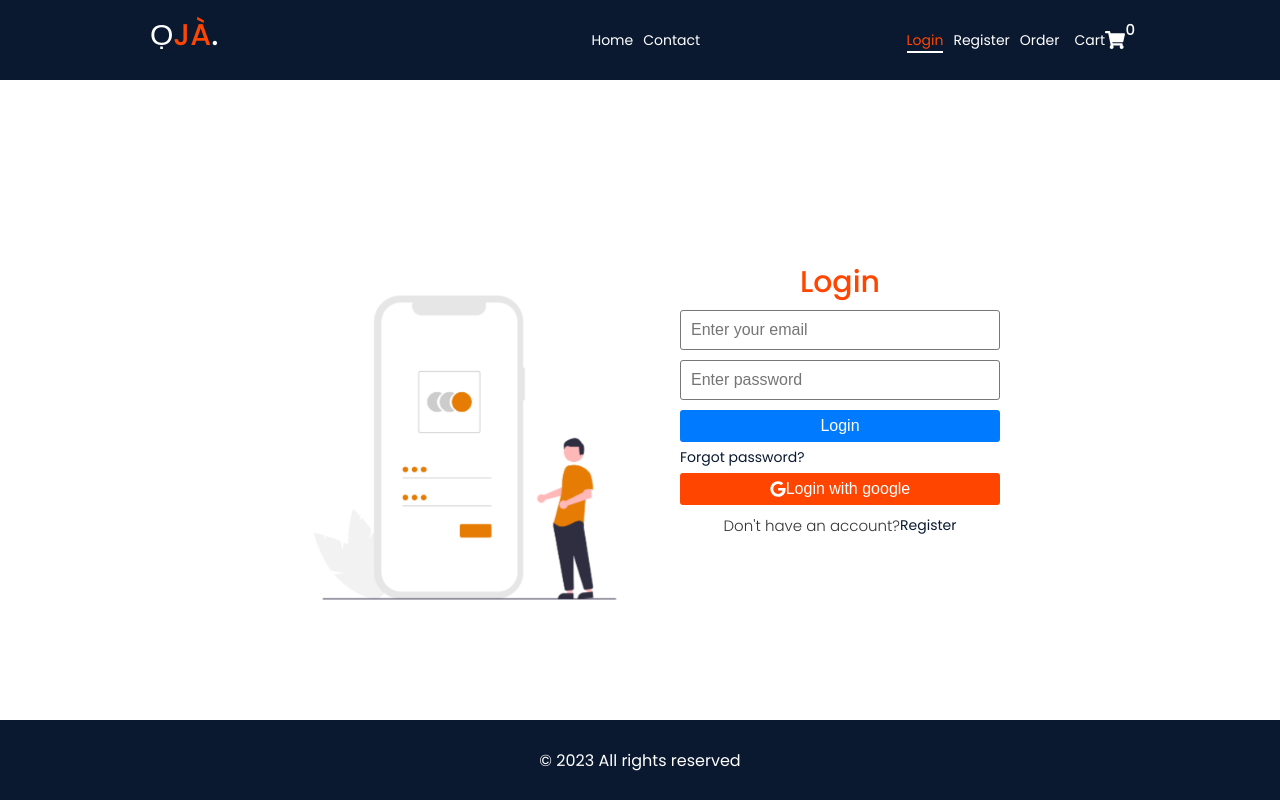
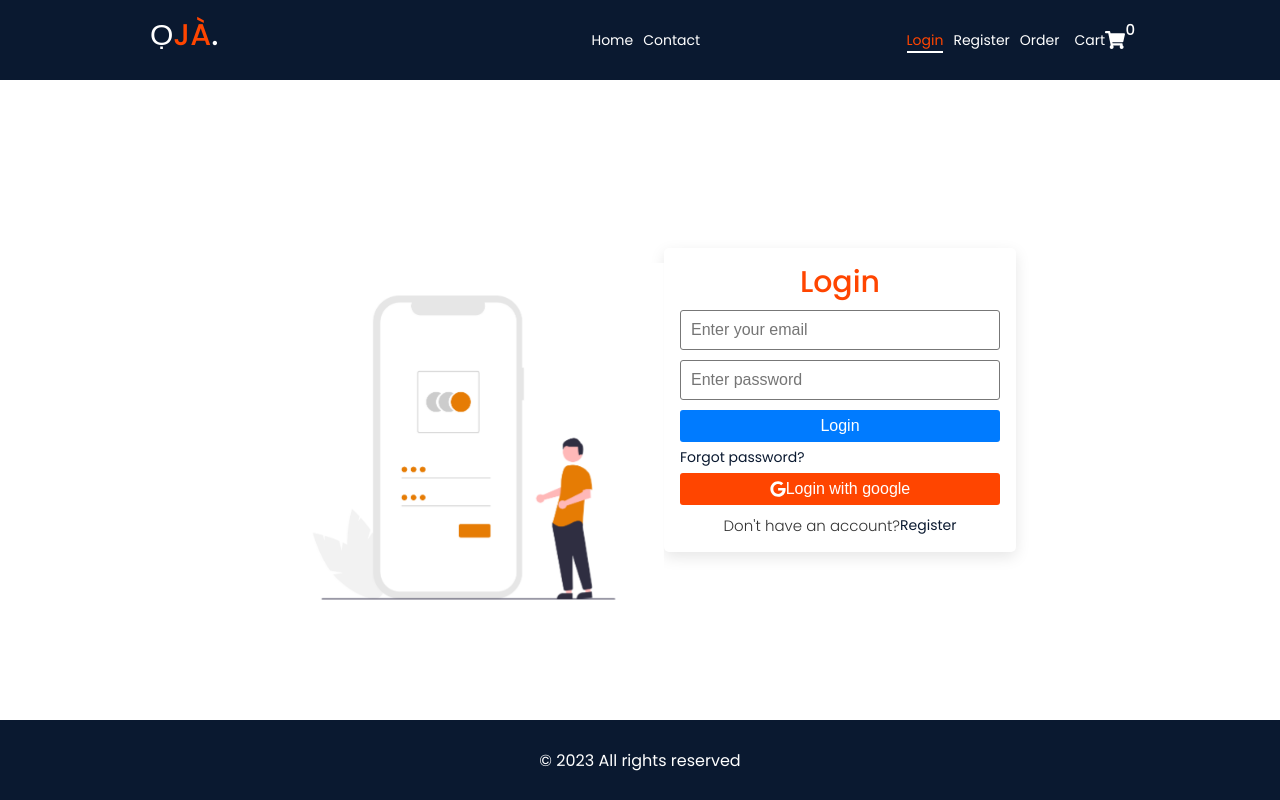
Before and after one commit to Lizdev-05/oja, a React (Create React App) app: page /login in a window 1280 px wide. Built offline with nearby package versions, Linux system fonts and the light colour scheme.

Commit message:
Added card to the card

```diff
--- a/src/pages/auth/Login.js
+++ b/src/pages/auth/Login.js
@@ -3,6 +3,7 @@ import style from "./Auth.module.scss";
 import loginImage from "../../assets/login.png";
 import { Link } from "react-router-dom";
 import { FaGoogle } from "react-icons/fa";
+import Card from "../../components/card/Card";
 
 const Login = () => {
   return (
@@ -10,6 +11,7 @@ const Login = () => {
       <div className={style.img}>
         <img src={loginImage} alt="Login Description" width="400" />
       </div>
+      <Card>
         <div className={style.form}>
           <h2>Login</h2>
           <form>
@@ -29,6 +31,7 @@ const Login = () => {
             <Link to="/register">Register</Link>
           </span>
         </div>
+      </Card>
     </section>
   );
 };
```
Lines whose indentation alone changed are shown as unchanged.
